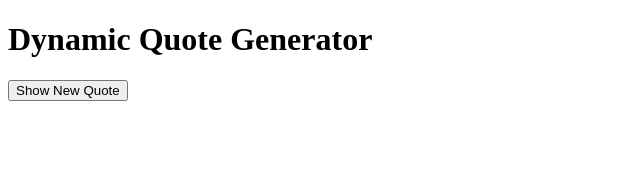
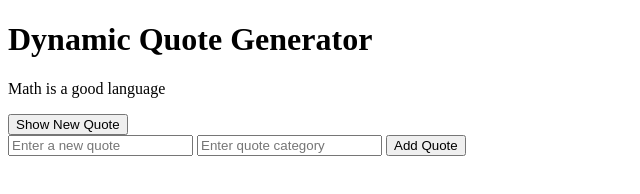
Before and after one commit to Abdul17rahman/alx_fe_javascript, a plain HTML site: page dom-manipulation/index.html in a window 1280 px wide. Both pictures are taken after a click on the button "Show New Quote". Shown: the whole page, without its empty margins (0-640 px from the left). Drawn offline with Linux system fonts and the light colour scheme.

Commit message:
added adding quote

```diff
--- a/dom-manipulation/index.html
+++ b/dom-manipulation/index.html
@@ -10,7 +10,13 @@
 <body>
   <h1>Dynamic Quote Generator</h1>
   <div id="quoteDisplay"></div>
-  <button id="newQuote">Show New Quote</button>
+  <button id="newQuote" onclick="showRandomQuote()">Show New Quote</button>
+
+  <div>
+    <input id="newQuoteText" type="text" placeholder="Enter a new quote" />
+    <input id="newQuoteCategory" type="text" placeholder="Enter quote category" />
+    <button onclick="createAddQuoteForm()">Add Quote</button>
+  </div>
   <script src="script.js"></script>
 </body>
 
--- a/dom-manipulation/script.js
+++ b/dom-manipulation/script.js
@@ -0,0 +1,36 @@
+const inputText = document.getElementById("newQuoteText");
+const inputCat = document.getElementById("newQuoteCategory");
+const quoteDisplay = document.getElementById("quoteDisplay");
+
+const quotes = [
+  {
+    category: "Fun",
+    text: "Kasbar is not recognised",
+  },
+  {
+    category: "Sports",
+    text: "Mo Salah is Ugandan",
+  },
+  {
+    category: "Science",
+    text: "Math is a good language",
+  },
+];
+
+function showRandomQuote() {
+  const rand = Math.floor(Math.random() * quotes.length);
+  const randQuote = quotes[rand];
+  const q = document.createElement("p");
+  q.textContent = randQuote.text;
+  console.log(q);
+  quoteDisplay.appendChild(q);
+}
+
+function createAddQuoteForm() {
+  quotes.push({
+    text: inputText.value,
+    category: inputCat.value,
+  });
+  inputText.value = "";
+  inputCat.value = "";
+}
```
